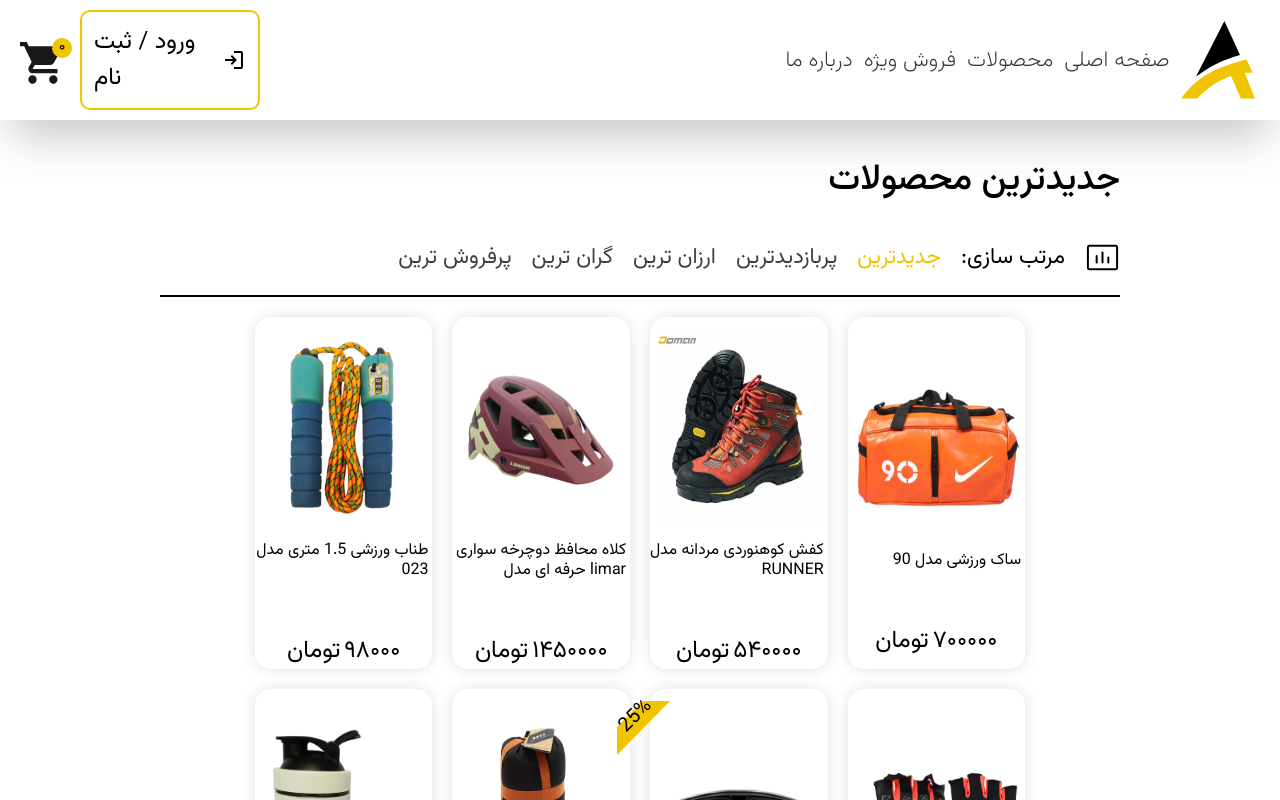
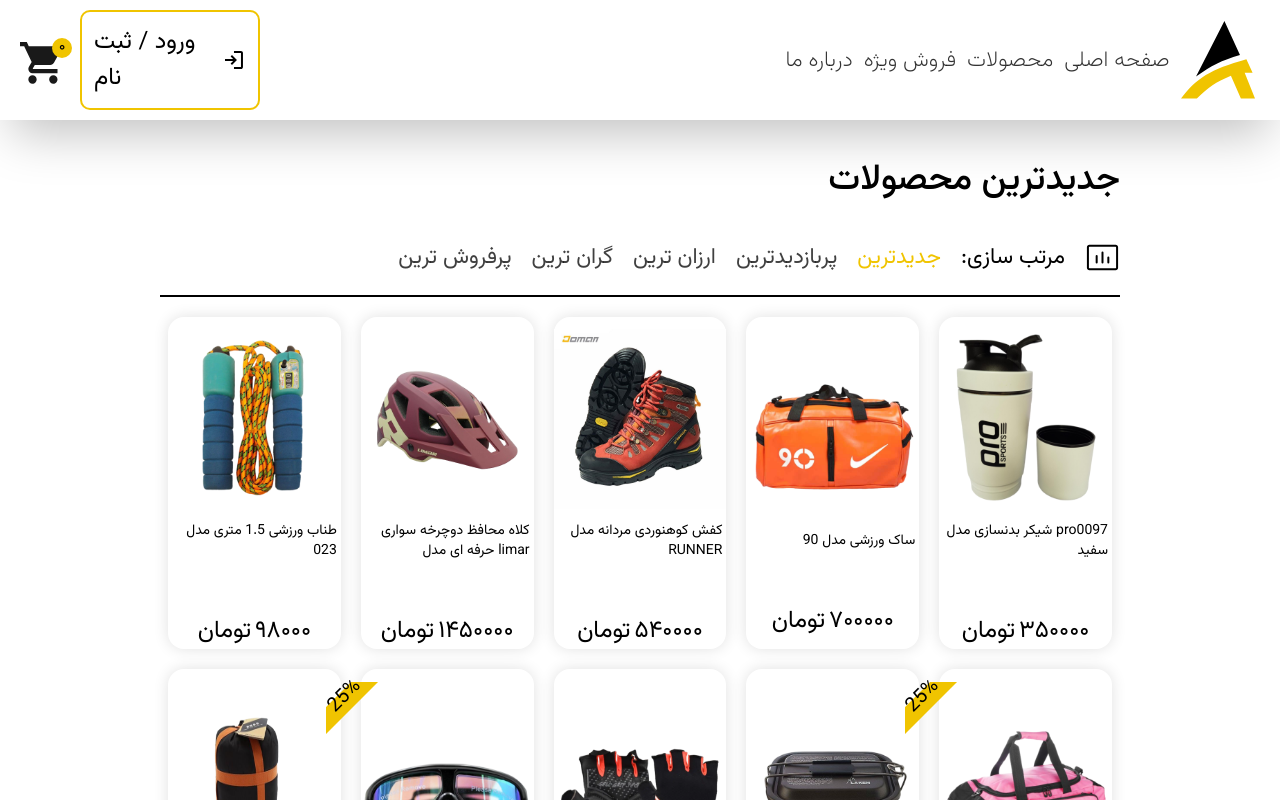
Before and after one commit to sepehrbaniardalan/FVarzeshi, a React (Vite) app: page /products in a window 1280 px wide. Shown: the top 800 px of the page. Built offline with nearby package versions, Linux system fonts and the light colour scheme.

Commit message:
refactor2

```diff
--- a/src/pages/homePage/components/products/index.jsx
+++ b/src/pages/homePage/components/products/index.jsx
@@ -52,16 +52,16 @@ export default function Products() {
       <hr className='w-full bg-black h-[2px] mt-5' />
       <div className='flex flex-wrap gap-5 w-full justify-center mt-5'>
         {currentProduct.map((item, index) => (
-          <div key={index} className='w-185/1000  shadow-[0_0_15px_rgba(0,0,0,0.12)] rounded-2xl border-none flex flex-col gap-3 justify-center items-center'>
+          <div key={index} className='w-180/1000  shadow-[0_0_15px_rgba(0,0,0,0.12)] rounded-2xl border-none flex flex-col gap-3 justify-center items-center'>
             <div className='relative right-[95px] w-3/10 flex flex-col justify-center items-center top-6'>
               <img src={item.img}  alt="" className='absolute ' />
 
               <p className={`relative bottom-3 right-2 text-[20px]  ${item.img ? "flex" : "hidden"} -rotate-45 `} >25%</p>
             </div>
             <Link to={`/Detail/${item.id}`}>
-              <img src={item.image} alt="" className='size-50' />
+              <img src={item.image} alt="" className='size-45' />
             </Link>
-            <p className='text-right w-full mb-10 mr-2 leading-5'>{item.title}</p>
+            <p className='text-right w-full text-[14px] mb-10 mr-2 leading-5'>{item.title}</p>
             <p className={` flex ${item.price ? "hidden" : "flex"} text-[24px] text-[#FFB800] gap-1 `}><span className={`${toPersianNumber(item.newprice) ? "flex" : "hidden"}`}>تومان</span>{toPersianNumber(item.newprice)}</p>
             <p className={` flex ${item.price ? "hidden" : "flex"} text-[16px] text-[#000000B2] line-through gap-1`}><span className={`${toPersianNumber(item.oldPrice) ? "flex" : "hidden"}`}>تومان</span>{toPersianNumber(item.oldPrice)}</p>
             <p className={`flex text-[24px] ${item.newprice || item.oldPrice ? "hidden" : "flex"} font-normal gap-1`} ><span className={`${(item.price) ? "flex" : "hidden"}`}>تومان</span>{toPersianNumber(item.price)}</p>
```
